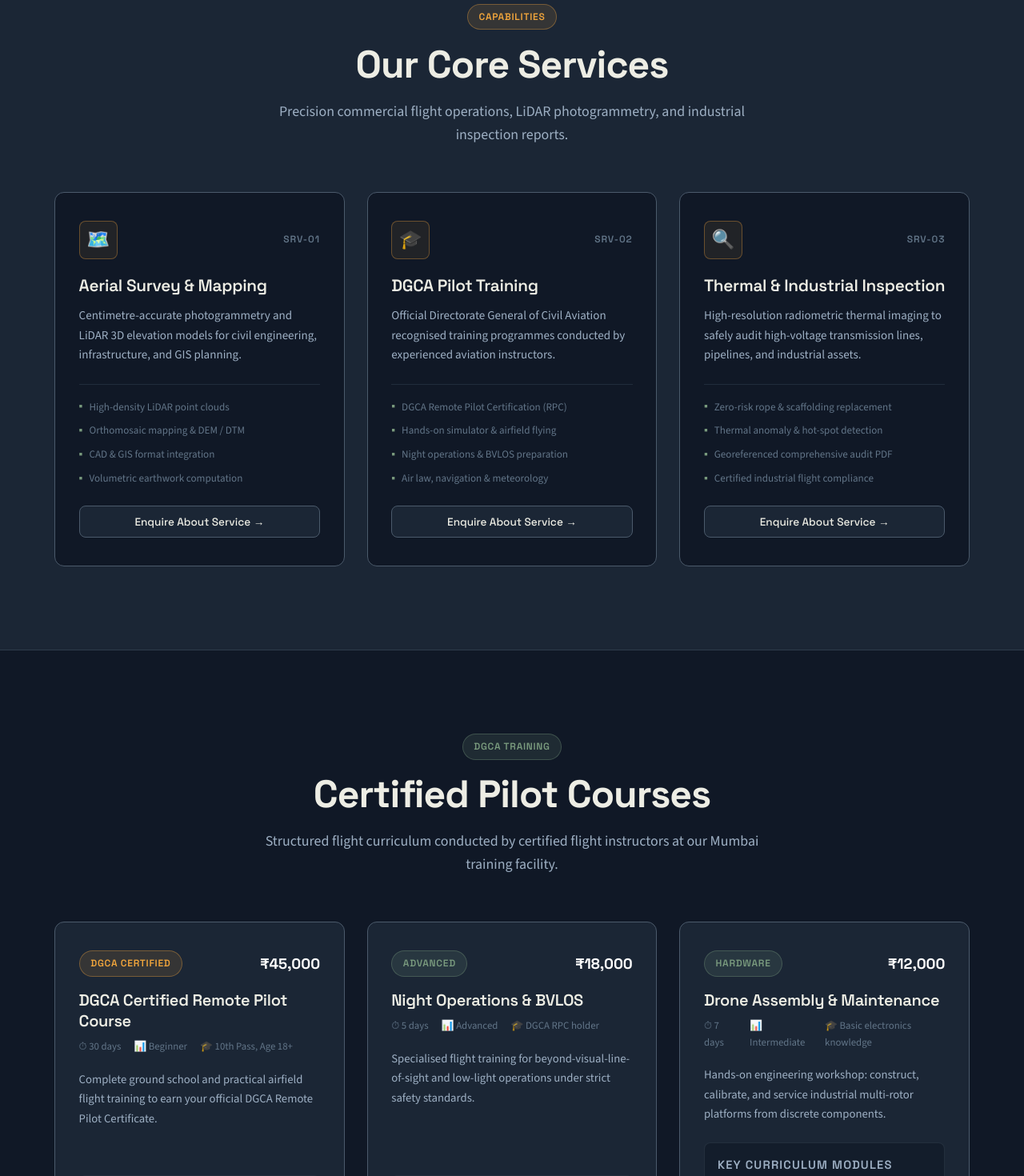
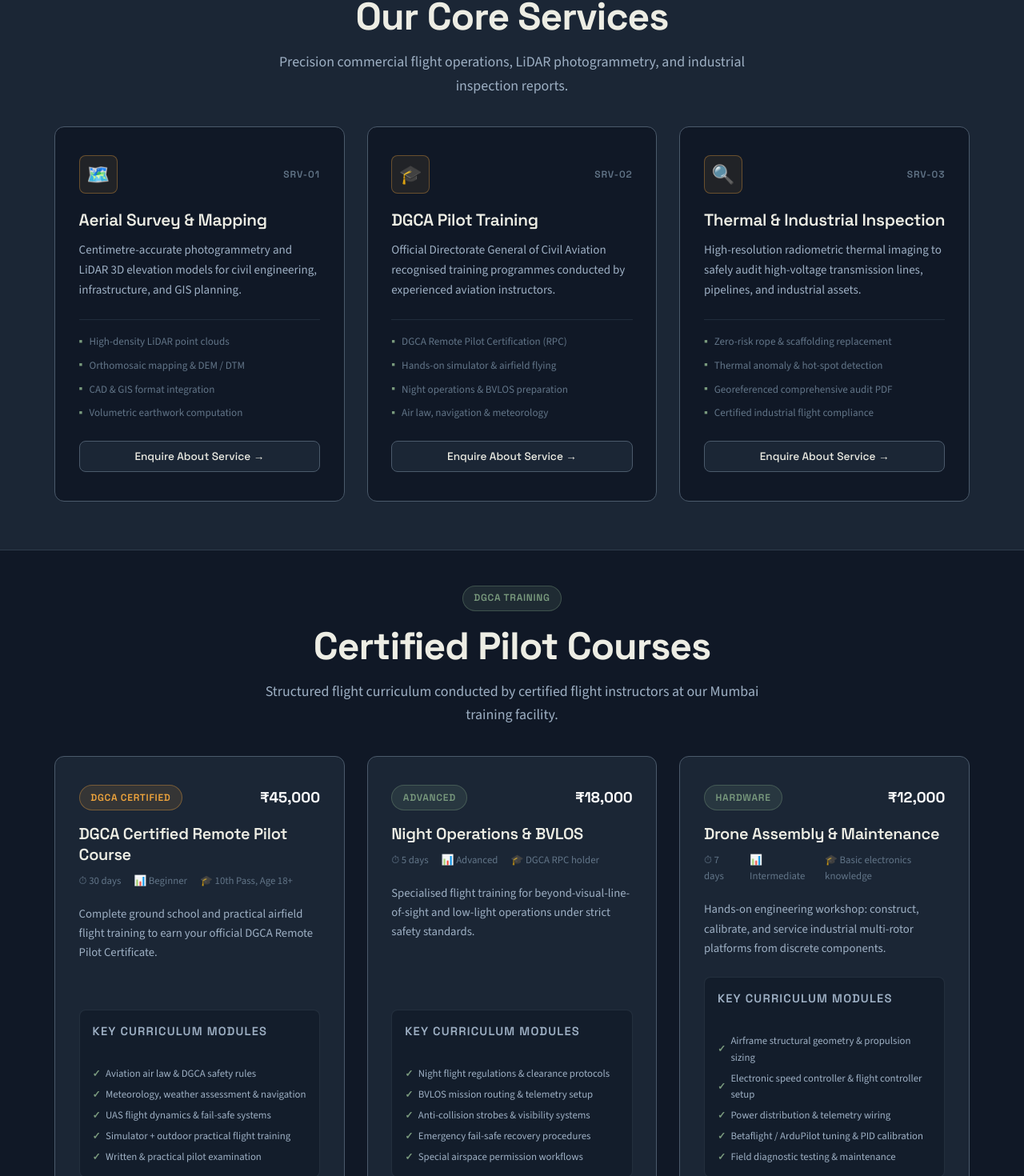
Before and after one commit to divyal-11/FullStack_Chatbot_Task_Divyal_Surse, a React (Vite) app in the folder frontend/: page / in a window 1280 px wide. Shown: the part 899-2369 px from the top of the page at 80% size. Built offline with nearby package versions, Linux system fonts and the light colour scheme; no server answers.

Commit message:
reduce excessive section padding and header margin to eliminate empty vertical space

```diff
--- a/frontend/src/pages/home.css
+++ b/frontend/src/pages/home.css
@@ -130,16 +130,16 @@
 /* ── SECTION HEADERS ── */
 .section-header {
   text-align: center;
-  margin-bottom: 3.5rem;
+  margin-bottom: 2.25rem;
 }
 
 .section-header .section-subtitle {
-  margin: 0.85rem auto 0;
+  margin: 0.75rem auto 0;
 }
 
 /* ── SERVICES SECTION ── */
 .services-section {
-  padding: 6.5rem 0;
+  padding: 2.75rem 0 3.75rem;
   background: var(--bg-surface);
   border-bottom: 1px solid var(--border);
   position: relative;
@@ -262,7 +262,7 @@
 
 /* ── COURSES SECTION ── */
 .courses-section {
-  padding: 6.5rem 0;
+  padding: 2.75rem 0 3.75rem;
   background: var(--bg-primary);
   border-bottom: 1px solid var(--border);
   position: relative;
@@ -408,7 +408,7 @@
 
 /* ── CONTACT & ENQUIRY SECTION ── */
 .contact-section {
-  padding: 6.5rem 0;
+  padding: 2.75rem 0 3.75rem;
   background: var(--bg-surface);
   border-bottom: 1px solid var(--border);
   position: relative;
```
